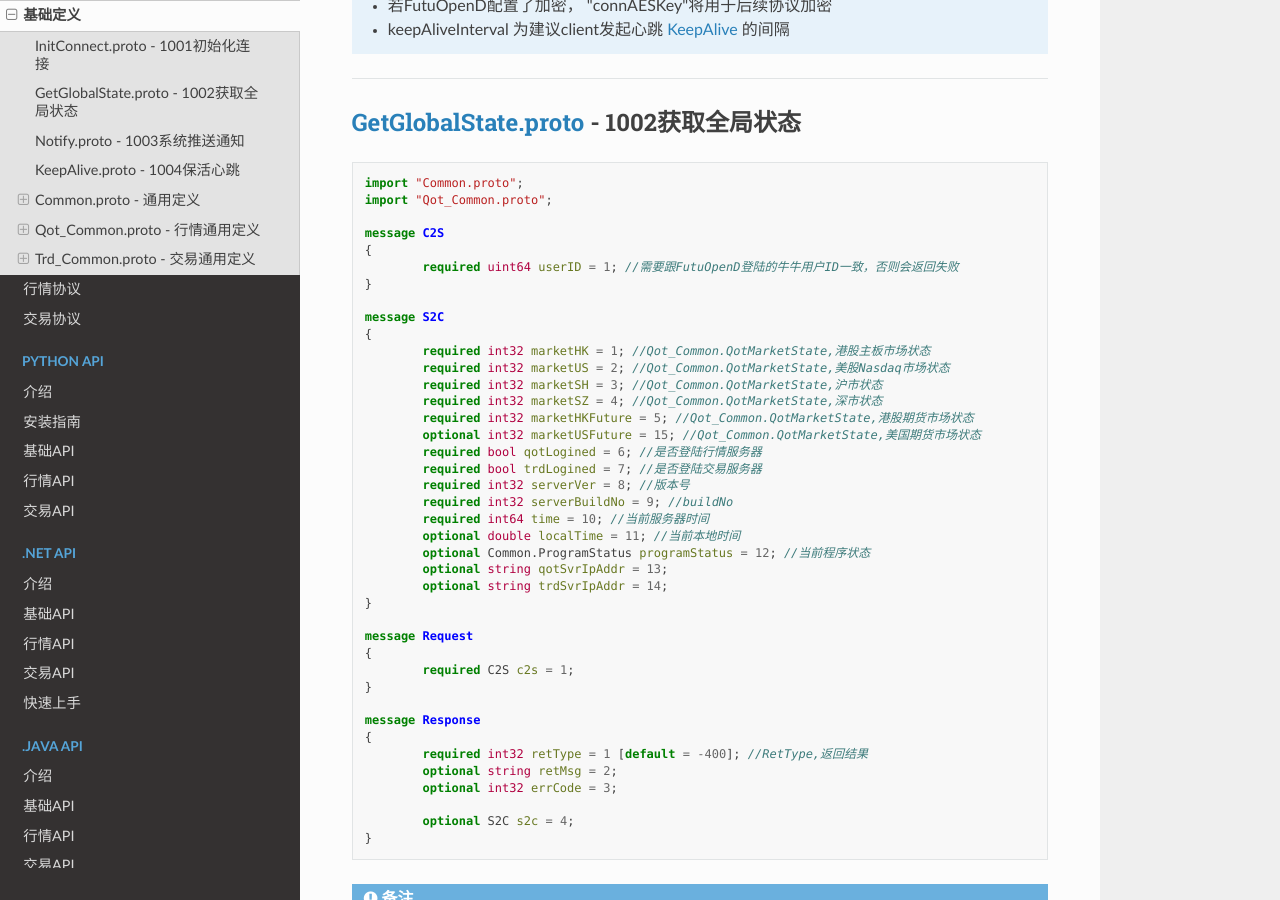
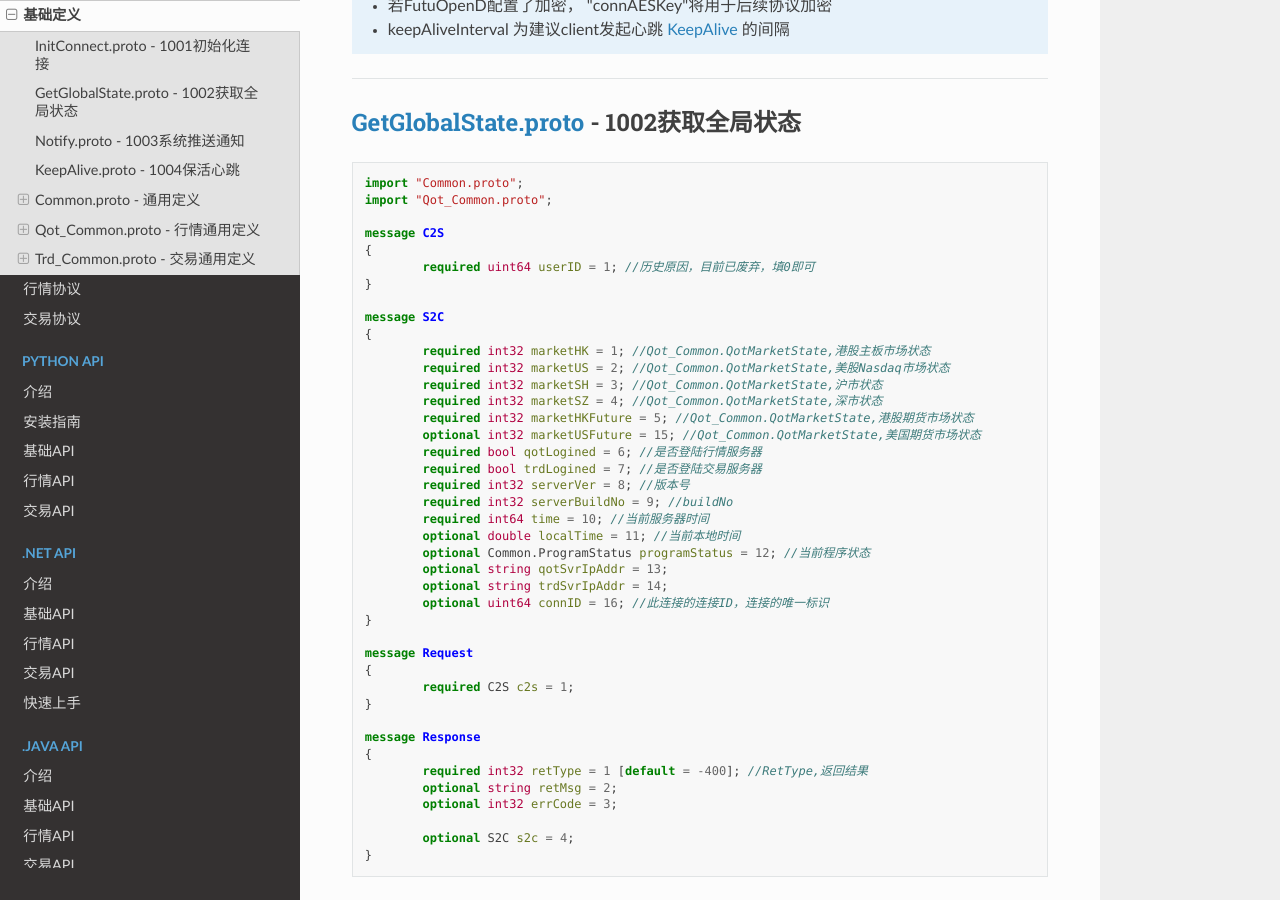
Before and after one commit to FutunnOpen/futu-api-doc, a Sphinx documentation site: the page built from doc_maker/source/protocol/base_define.rst, in a window 1280 px wide and 900 px high, scrolled down 1213 px. Built offline with Sphinx 7.4.7 and the Read the Docs theme 2.0.0, drawn with Linux system fonts in a browser that asks for light colours.

Commit message:
更新JS接口说明

```diff
--- a/doc_maker/source/javascript/intro.rst
+++ b/doc_maker/source/javascript/intro.rst
@@ -43,3 +43,5 @@
 调用须知
 -------------
   * 所有接口以异步回调方式完成
+  * 中间层已经发送连接初始化协议，因此JavaScript接口不需重复调用
+  * 交易协议中Common.PacketID需要用到连接ID，该信息可以在2.14及以上版本FutuOpenD的 GetGlobalState_ 协议回包中获取
--- a/doc_maker/source/protocol/base_define.rst
+++ b/doc_maker/source/protocol/base_define.rst
@@ -75,7 +75,7 @@
 
 	message C2S
 	{
-		required uint64 userID = 1; //需要跟FutuOpenD登陆的牛牛用户ID一致，否则会返回失败
+		required uint64 userID = 1; //历史原因，目前已废弃，填0即可
 	}
 
 	message S2C
@@ -95,6 +95,7 @@
 		optional Common.ProgramStatus programStatus = 12; //当前程序状态
 		optional string qotSvrIpAddr = 13;
 		optional string trdSvrIpAddr = 14;
+		optional uint64 connID = 16; //此连接的连接ID，连接的唯一标识
 	}
 
 	message Request
--- a/doc_maker/source/protocol/trade_protocol.rst
+++ b/doc_maker/source/protocol/trade_protocol.rst
@@ -24,7 +24,7 @@
 
 	message C2S
 	{
-		required uint64 userID = 1; //需要跟FutuOpenD登陆的牛牛用户ID一致，否则会返回失败
+		required uint64 userID = 1; //历史原因，目前已废弃，填0即可
 	}
 
 	message S2C
```
Also changed, not shown: other parts of doc_maker/source/javascript/intro.rst (+1 -1 lines).
